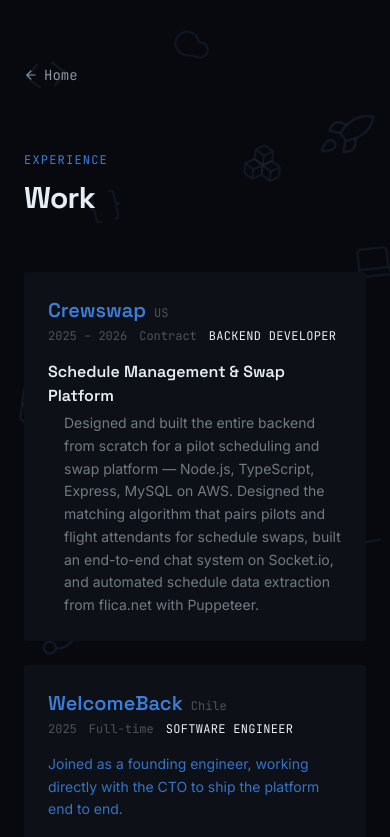
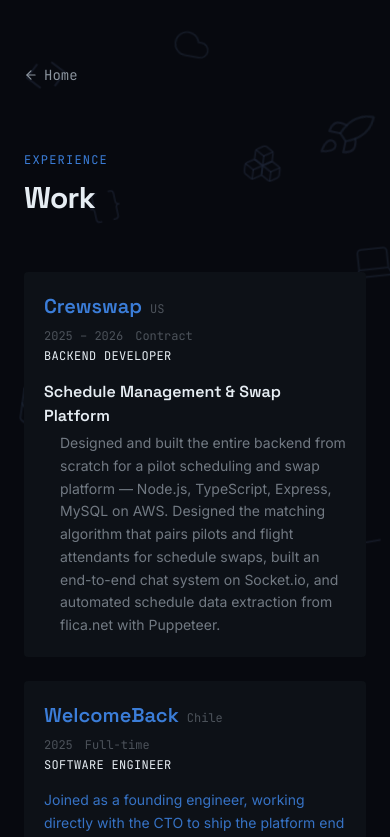
Before and after one commit to Folareen/folareen.github.io, a Next.js app: page /work in a window 390 px wide. Shown: the top 837 px of the page. Built offline with nearby package versions, Linux system fonts and the light colour scheme.

Commit message:
fixed experience card responsiveness

```diff
--- a/app/work/page.tsx
+++ b/app/work/page.tsx
@@ -25,9 +25,9 @@
             <div className="flex flex-col gap-6">
                 {workEntries.map((entry, i) => (
                     <Reveal key={`${entry.company}-${i}`} delay={Math.min(i, 4) * 0.05}>
-                        <div className="bg-surface rounded-sm p-6 sm:p-8 transition-colors duration-200 hover:bg-line/20">
-                            <div className="flex flex-col sm:flex-row sm:items-baseline sm:justify-between gap-1 mb-4">
-                                <div className="flex items-baseline gap-2">
+                        <div className="bg-surface rounded-sm p-5 sm:p-8 transition-colors duration-200 hover:bg-line/20">
+                            <div className="flex flex-col sm:flex-row sm:items-baseline sm:justify-between gap-2 mb-4">
+                                <div className="flex flex-wrap items-baseline gap-x-2 gap-y-1">
                                     <h2 className="font-display text-xl font-semibold text-accent">
                                         {entry.company}
                                     </h2>
@@ -35,10 +35,10 @@
                                         <span className="font-mono text-xs text-muted/50">{entry.location}</span>
                                     )}
                                 </div>
-                                <div className="flex items-baseline gap-3">
+                                <div className="flex flex-wrap items-baseline gap-x-3 gap-y-1 sm:justify-end">
                                     <span className="font-mono text-xs text-muted/50">{entry.year}</span>
                                     <span className="font-mono text-xs text-muted/50">{entry.type}</span>
-                                    <span className="font-mono text-xs text-primary tracking-wide uppercase">
+                                    <span className="font-mono text-xs text-primary tracking-wide uppercase basis-full sm:basis-auto">
                                         {entry.role}
                                     </span>
                                 </div>
```
